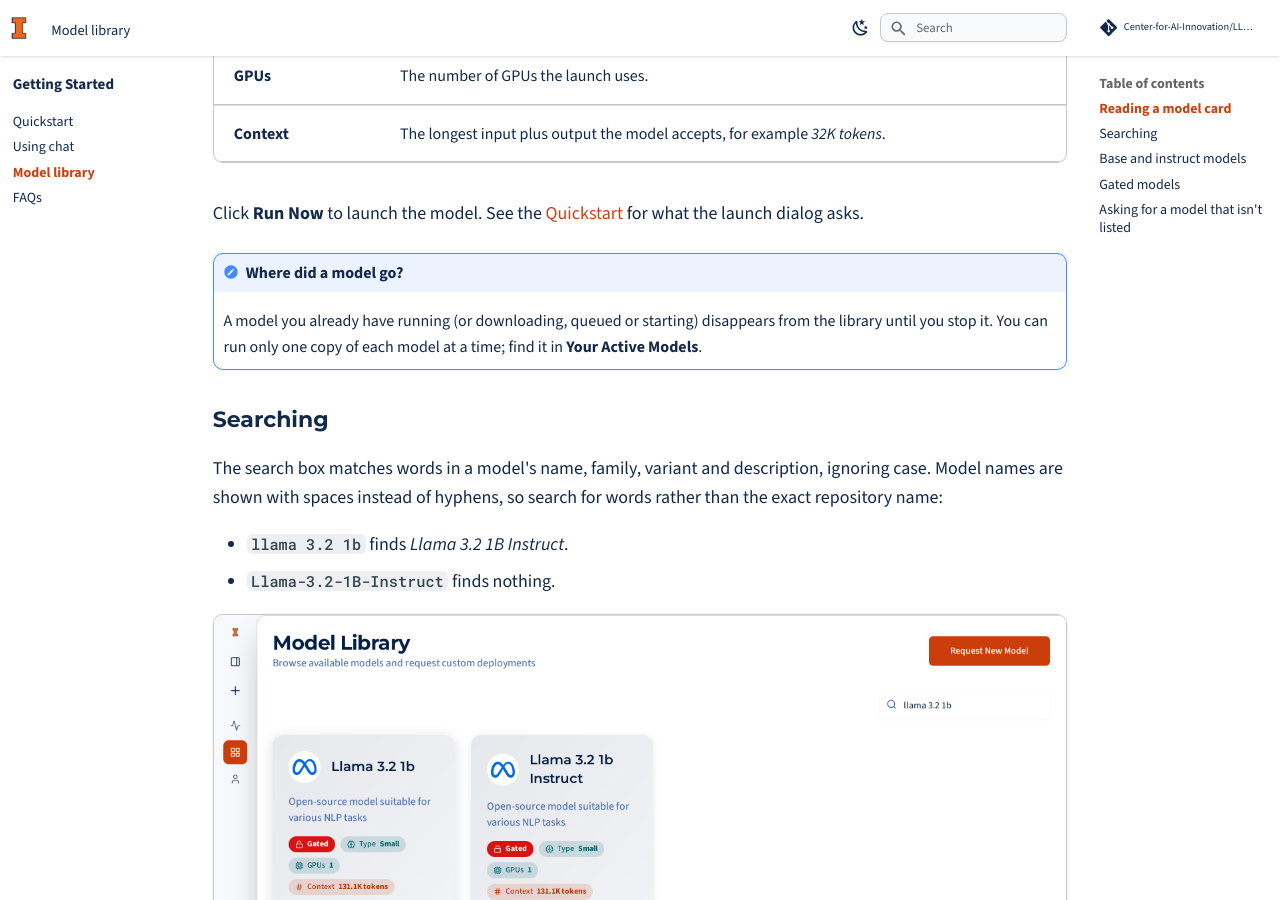
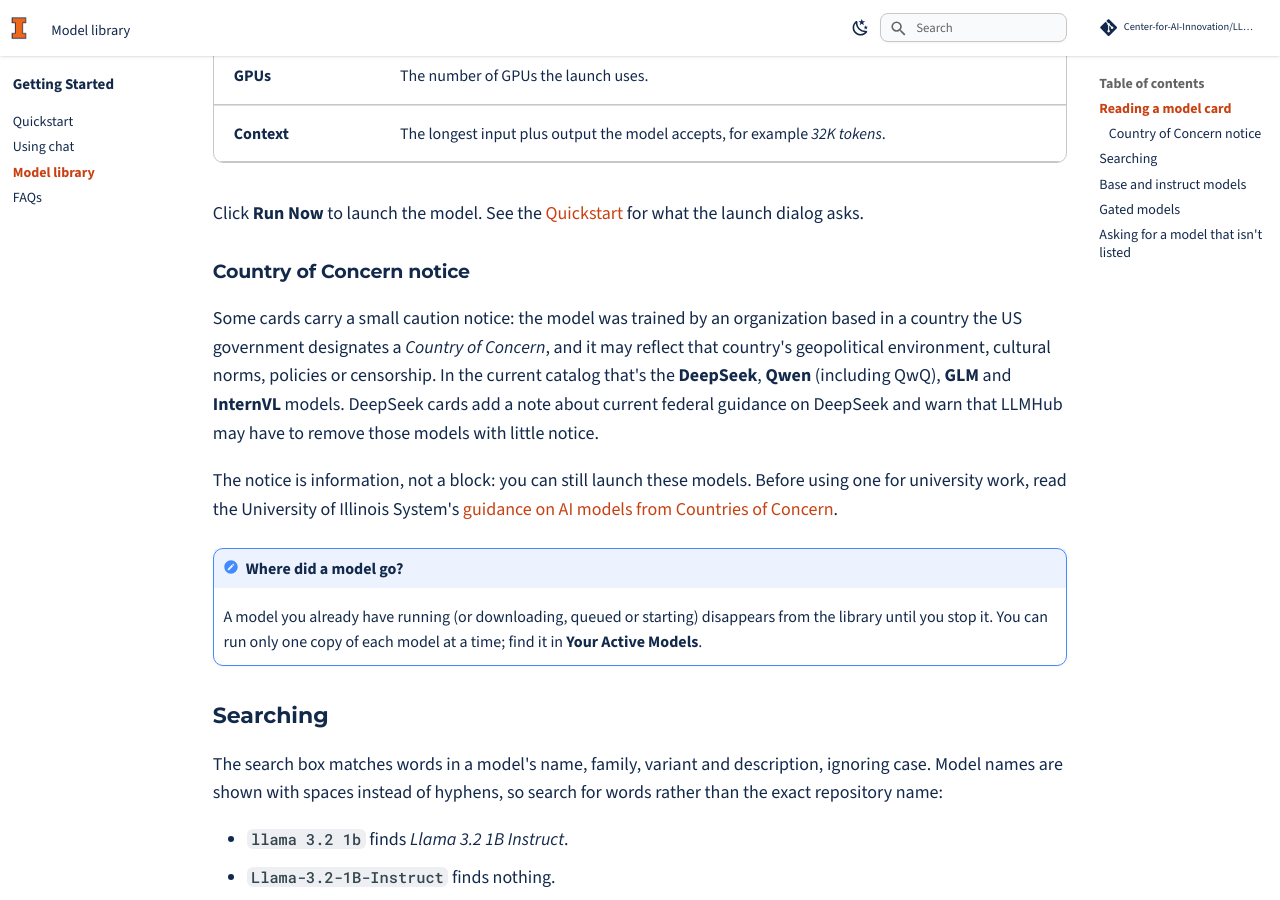
Before and after one commit to Center-for-AI-Innovation/LLMHub, an MkDocs documentation site: the page built from docs/getting-started/model-library.md, in a window 1280 px wide and 900 px high, scrolled down 1251 px. Built offline with MkDocs 1.6.1 and Material for MkDocs 9.7.7, drawn with Linux system fonts in a browser that asks for light colours; comment, search, counter and statistics services are not loaded.

Commit message:
docs: explain the Country of Concern notice on model cards (#136)
Co-Authored-By: Claude Opus 5.5 <noreply@anthropic.com>

```diff
--- a/docs/getting-started/model-library.md
+++ b/docs/getting-started/model-library.md
@@ -22,6 +22,21 @@ row of chips:
 
 Click **Run Now** to launch the model. See the
 [Quickstart](quickstart.md#2-launch-a-model) for what the launch dialog asks.
+
+### Country of Concern notice
+
+Some cards carry a small caution notice: the model was trained by an
+organization based in a country the US government designates a *Country of
+Concern*, and it may reflect that country's geopolitical environment,
+cultural norms, policies or censorship. In the current catalog that's the
+**DeepSeek**, **Qwen** (including QwQ), **GLM** and **InternVL** models.
+DeepSeek cards add a note about current federal guidance on DeepSeek and
+warn that LLMHub may have to remove those models with little notice.
+
+The notice is information, not a block: you can still launch these models.
+Before using one for university work, read the University of Illinois
+System's
+[guidance on AI models from Countries of Concern](https://ai.uillinois.edu/userfiles/public/ui_system_ai_guidance_countries_of_concern.pdf).
 
 !!! note "Where did a model go?"
 
```
